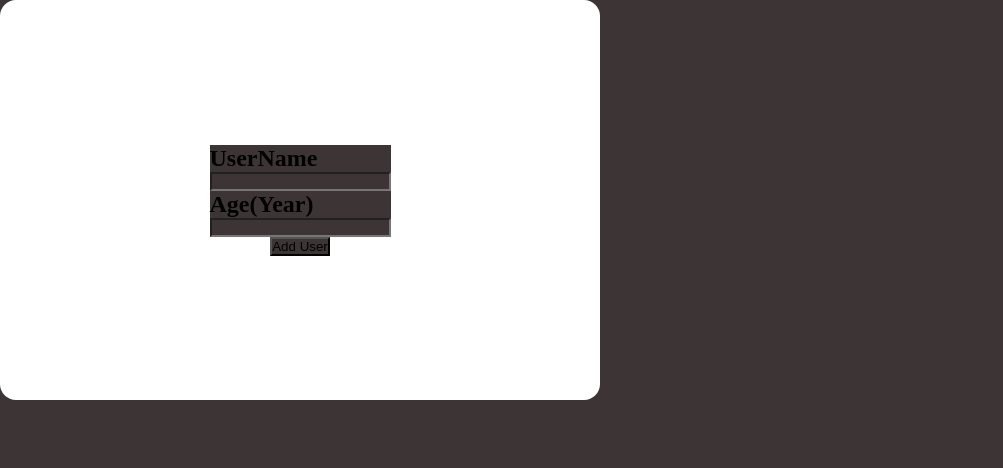
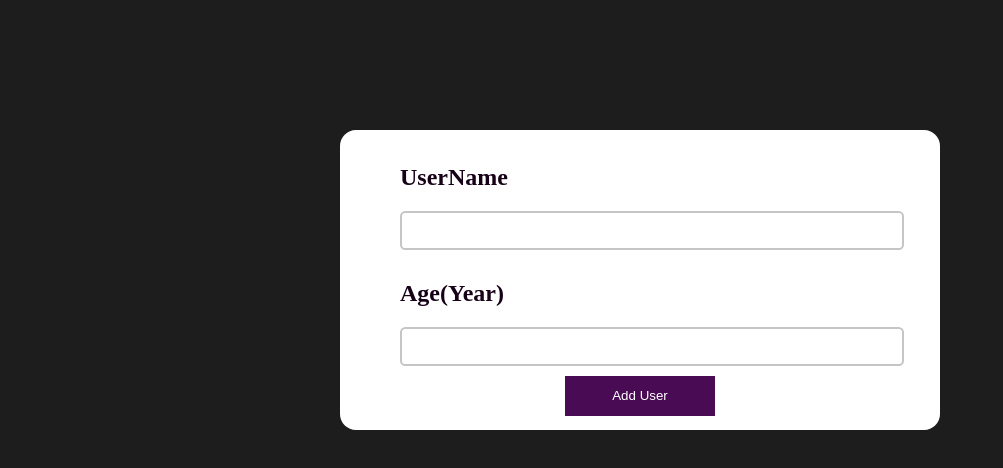
Before and after one commit to YuriSarmanho/UserCadaster, a React (Create React App) app in the folder user-cadaster/: page / in a window 1280 px wide. Shown: the top 468 px of the page, without its empty margins (0-1003 px from the left). Built offline with nearby package versions, Linux system fonts and the light colour scheme.

Commit message:
centralizando container principal

```diff
--- a/user-cadaster/src/Components/App.css
+++ b/user-cadaster/src/Components/App.css
@@ -1,5 +1,5 @@
-*{
+body{
     padding: 0;
     margin: 0;
-    background-color: rgb(61, 53, 53);
+    background-color: #1E1D1E;
 }
--- a/user-cadaster/src/Components/App.js
+++ b/user-cadaster/src/Components/App.js
@@ -4,9 +4,9 @@ import "./App.css";
 
 const App = () => {
   return (
-    <div>
+    <body>
       <User />
-    </div>
+    </body>
   );
 };
 
--- /dev/null
+++ b/user-cadaster/src/Components/User/AddAge/UserAge.css
@@ -0,0 +1,4 @@
+.userAge-container{
+    padding-top: 10px;
+    width: 80%;
+}
--- a/user-cadaster/src/Components/User/AddAge/UserAge.js
+++ b/user-cadaster/src/Components/User/AddAge/UserAge.js
@@ -1,12 +1,13 @@
 import React from 'react';
+import './UserAge.css'
 
-const  Password = () => {
+const  UserAge = () => {
   return (
-    <div>
+    <div className='userAge-container'>
       <h2>Age(Year)</h2>
       <input type={'text'}/>
     </div>
   );
 }
 
-export default Password;
+export default UserAge;
--- a/user-cadaster/src/Components/User/AddName/UserName.css
+++ b/user-cadaster/src/Components/User/AddName/UserName.css
@@ -0,0 +1,3 @@
+.userName-container{
+    width: 80%;
+}
--- a/user-cadaster/src/Components/User/AddName/UserName.js
+++ b/user-cadaster/src/Components/User/AddName/UserName.js
@@ -3,7 +3,7 @@ import './UserName.css'
 
 const UserName = () => {
   return (
-    <div className="UserName-container">
+    <div className="userName-container">
       <h2>UserName</h2>
       <input type={'text'}/>
     </div>
--- a/user-cadaster/src/Components/User/User.css
+++ b/user-cadaster/src/Components/User/User.css
@@ -1,11 +1,45 @@
+.container{
+  height: 70vh;
+  width: 100vw;
+  display: flex;
+  justify-content: center;
+  align-items: center;
+  flex-direction: column;
+}
+
 .UserCadaster-container {
     width: 600px;
-    height: 400px;
+    height: 300px;
     background-color: #fff;
     border-radius: 1em;
+    flex-direction: column;
+    display: flex;
 
-    display: flex;
     justify-content: center;
     align-items: center;
-    flex-direction: column;
-  }
+}
+button{
+  width: 150px;
+  height: 40px;
+  border: none;
+  color: #fff;
+  background-color: #4A0B55;
+  margin-top: 10px;
+  cursor: pointer;
+}
+.addUser-button:holver{
+  background-color: green;
+}
+
+input{
+  width: 100%;
+  padding: 10px;
+  background-color: #fff;
+  border-radius: .4em;
+  border-color: #c5c5c5;
+  border-style: solid;
+}
+h2{
+  background-color: #fff;
+  color: #160116;
+}
--- a/user-cadaster/src/Components/User/User.js
+++ b/user-cadaster/src/Components/User/User.js
@@ -1,15 +1,17 @@
 import React from "react";
 import UserName from "./AddName/UserName";
 import Password from "./AddAge/UserAge";
-import './User.css'
+import "./User.css";
 
 const User = () => {
   return (
+    <div className="container">
       <div className="UserCadaster-container">
-          <UserName/>
-          <Password/>
-          <button>Add User</button>
+        <UserName />
+        <Password />
+        <button className="addUser-button">Add User</button>
       </div>
+    </div>
   );
 };
 
```
